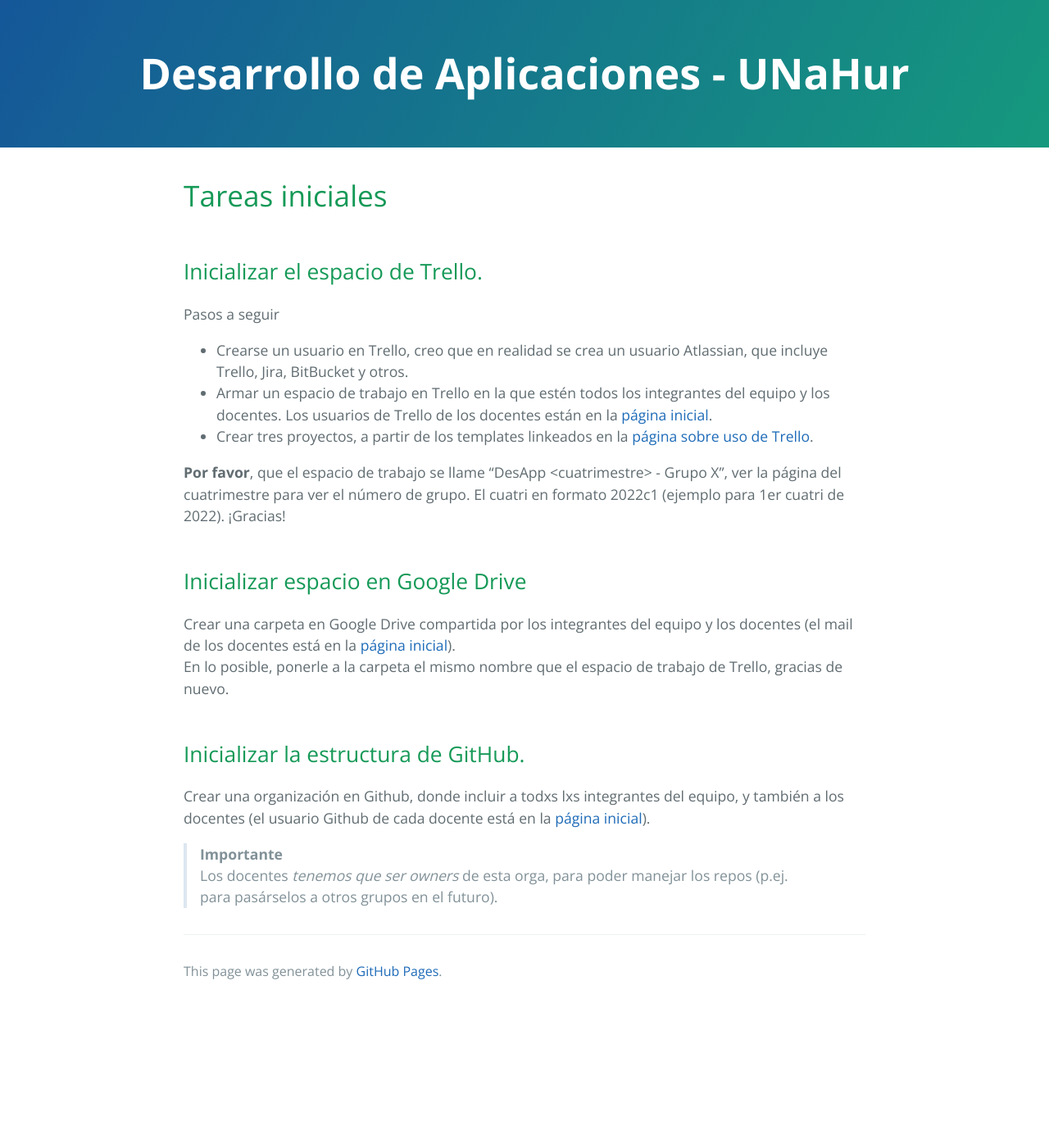
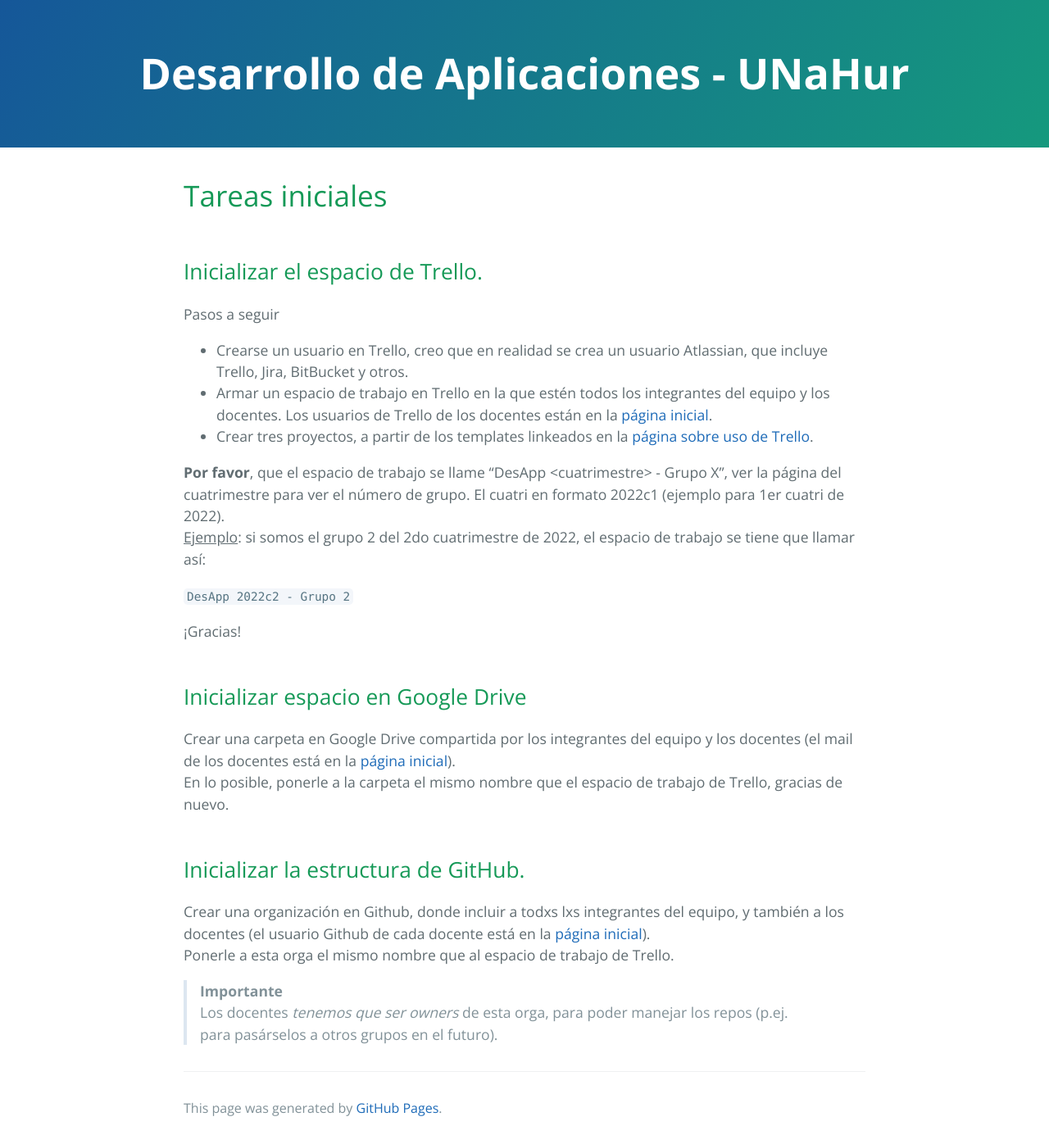
Before and after one commit to unahur-desapp/unahur-desapp-site, a Jekyll site: the page built from tareas-iniciales.md, in a window 1280 px wide. Shown: the whole page at 82% size. Built offline with Jekyll 4.4.1, drawn with Linux system fonts in a browser that asks for light colours; our own code applies the rules of GitHub Pages for plain Markdown files; before the commit the page ends 1229 px from its top, so only the background shows below that.

Commit message:
aclaracion nombre recursos

```diff
--- a/tareas-iniciales.md
+++ b/tareas-iniciales.md
@@ -11,7 +11,12 @@ Pasos a seguir
 - Armar un espacio de trabajo en Trello en la que estén todos los integrantes del equipo y los docentes. Los usuarios de Trello de los docentes están en la [página inicial](./index.md).
 - Crear tres proyectos, a partir de los templates linkeados en la [página sobre uso de Trello](./recursos/trello).
 
-**Por favor**, que el espacio de trabajo se llame "DesApp \<cuatrimestre> - Grupo X", ver la página del cuatrimestre para ver el número de grupo. El cuatri en formato 2022c1 (ejemplo para 1er cuatri de 2022). ¡Gracias!
+**Por favor**, que el espacio de trabajo se llame "DesApp \<cuatrimestre> - Grupo X", ver la página del cuatrimestre para ver el número de grupo. El cuatri en formato 2022c1 (ejemplo para 1er cuatri de 2022).
+<u>Ejemplo</u>: si somos el grupo 2 del 2do cuatrimestre de 2022, el espacio de trabajo se tiene que llamar así:
+
+`DesApp 2022c2 - Grupo 2`
+
+¡Gracias!
 
 ## Inicializar espacio en Google Drive
 Crear una carpeta en Google Drive compartida por los integrantes del equipo y los docentes (el mail de los docentes está en la [página inicial](./index.md)).
@@ -19,6 +24,7 @@ En lo posible, ponerle a la carpeta el mismo nombre que el espacio de trabajo de
 
 ## Inicializar la estructura de GitHub.
 Crear una organización en Github, donde incluir a todxs lxs integrantes del equipo, y también a los docentes (el usuario Github de cada docente está en la [página inicial](./index.md)).
+Ponerle a esta orga el mismo nombre que al espacio de trabajo de Trello.
 
 > **Importante**
 > Los docentes _tenemos que ser owners_ de esta orga, para poder manejar los repos (p.ej. para pasárselos a otros grupos en el futuro).
```
